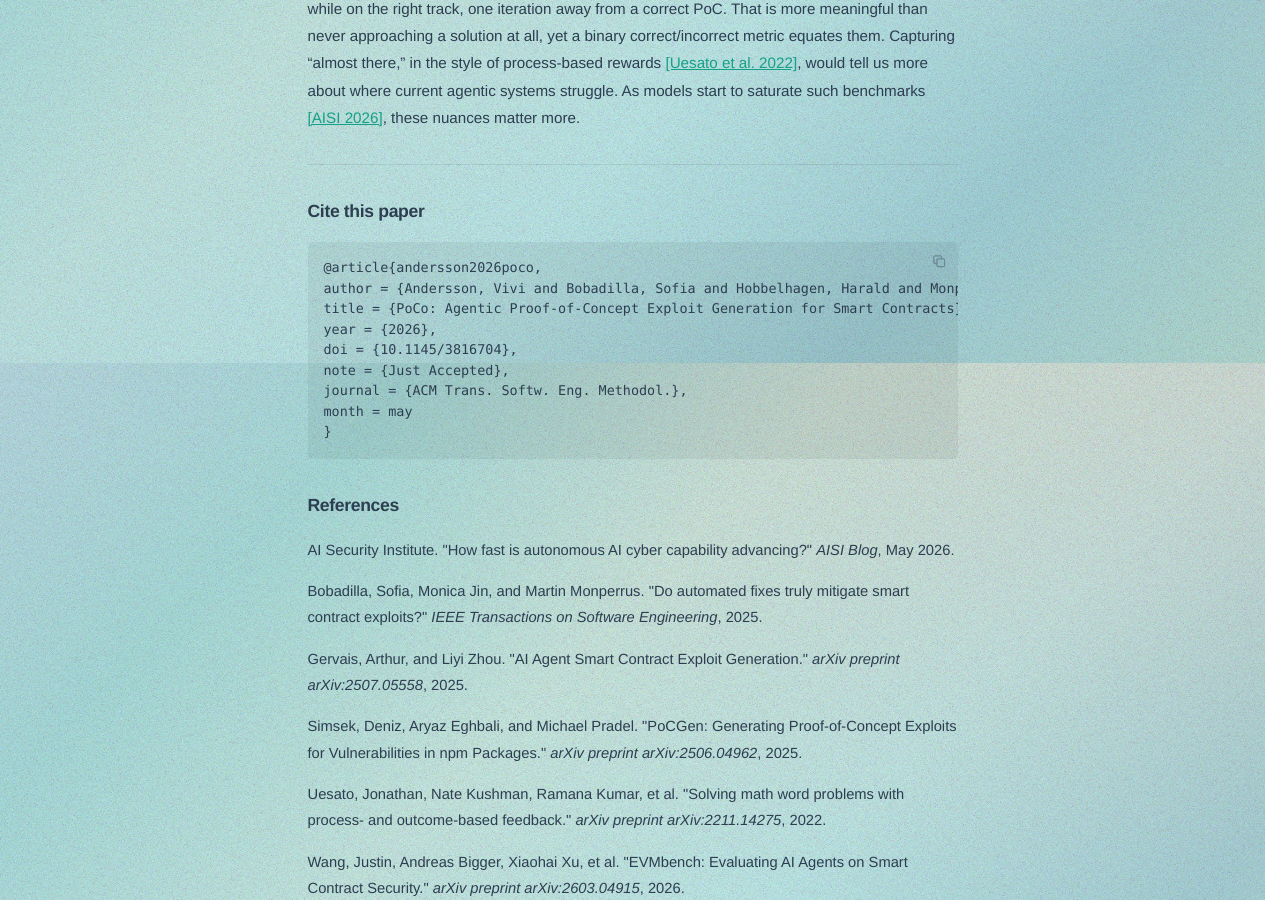
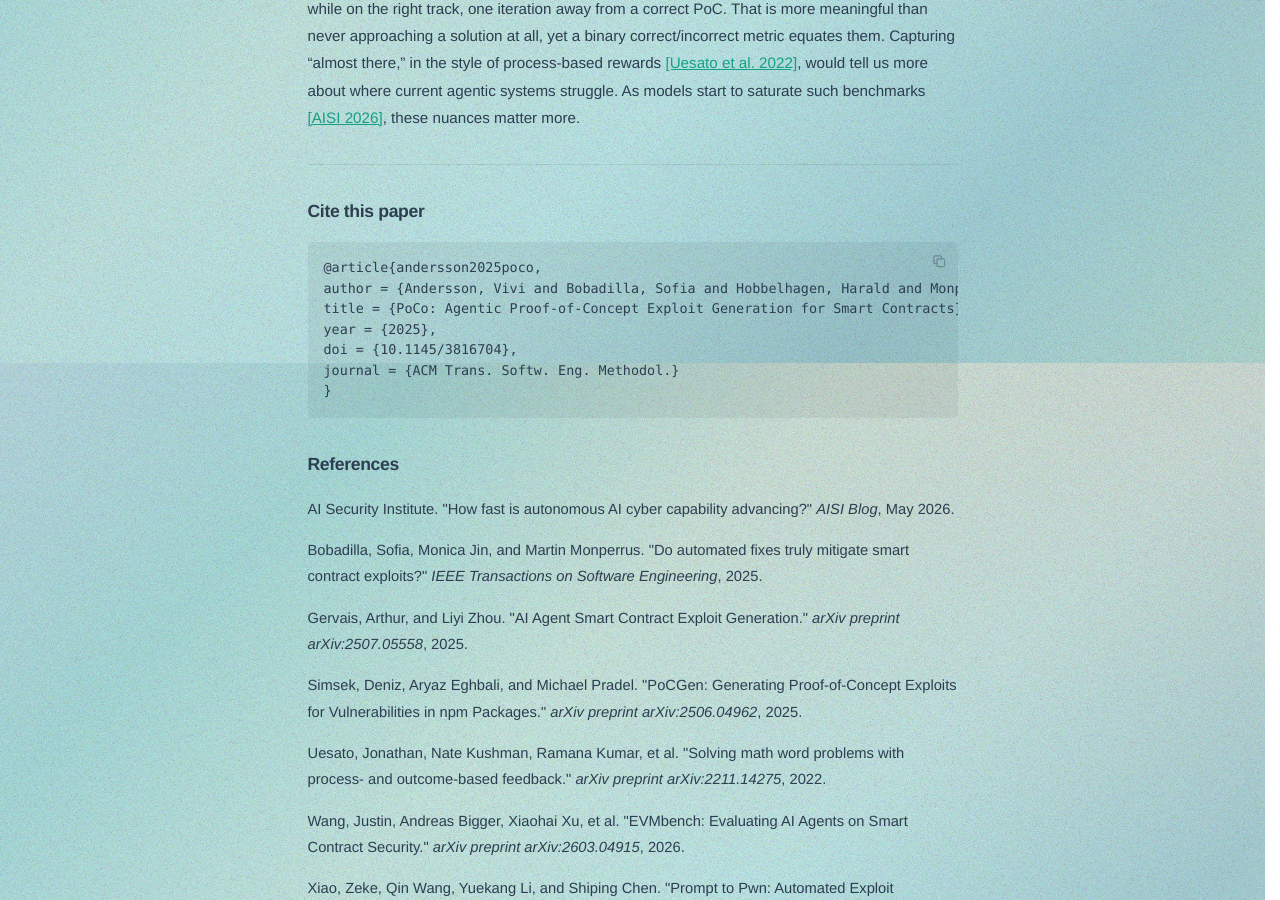
Before and after one commit to vivi365/vivi365.github.io, a Jekyll site: the page built from _posts/2026-05-19-patches-as-correctness-oracles.markdown, in a window 1280 px wide and 900 px high, scrolled down 5937 px. Built offline with Jekyll 4.4.1, drawn with Linux system fonts in a browser that asks for light colours; some web fonts are replaced; some of the changed text lies outside the part shown.

Commit message:
Update PoCo publication details

```diff
--- a/_posts/2025-05-19-patches-as-correctness-oracles.markdown
+++ b/_posts/2026-05-19-patches-as-correctness-oracles.markdown
@@ -150,14 +150,12 @@
     <path d="M7 12.5l3.1 3.1L17.2 8.5"></path>
   </svg>
 </button>
-<pre><code>@article{andersson2026poco,
+<pre><code>@article{andersson2025poco,
 author = {Andersson, Vivi and Bobadilla, Sofia and Hobbelhagen, Harald and Monperrus, Martin},
 title = {PoCo: Agentic Proof-of-Concept Exploit Generation for Smart Contracts},
-year = {2026},
+year = {2025},
 doi = {10.1145/3816704},
-note = {Just Accepted},
-journal = {ACM Trans. Softw. Eng. Methodol.},
-month = may
+journal = {ACM Trans. Softw. Eng. Methodol.}
 }</code></pre>
 </div>
 
--- a/index.markdown
+++ b/index.markdown
@@ -7,7 +7,7 @@
 
 ## Publications
 
-<p class="publication-entry"><span class="publication-title">PoCo: Agentic Proof-of-Concept Exploit Generation for Smart Contracts</span><span class="publication-authors"><span class="author-highlight">Vivi Andersson</span>*, Sofia Bobadilla*, Harald Hobbelhagen, et al.</span><span class="publication-links"><a href="https://arxiv.org/abs/2511.02780" target="_blank" class="paper-link"><svg fill="currentColor" stroke="currentColor" stroke-width="15"><use href="#icon-arxiv"/></svg>Paper</a> <span class="publication-link-separator">·</span> <a href="https://github.com/ASSERT-KTH/Proof-of-Patch/" target="_blank" rel="noopener" class="paper-link"><svg fill="currentColor"><use href="#icon-github"/></svg>Dataset</a></span><span class="publication-meta"><em>Accepted for the ACM TOSEM Special Issue on Agentic AI in Software</em>, 2026</span></p>
+<p class="publication-entry"><span class="publication-title">PoCo: Agentic Proof-of-Concept Exploit Generation for Smart Contracts</span><span class="publication-authors"><span class="author-highlight">Vivi Andersson</span>*, Sofia Bobadilla*, Harald Hobbelhagen, et al.</span><span class="publication-links"><a href="https://arxiv.org/abs/2511.02780" target="_blank" class="paper-link"><svg fill="currentColor" stroke="currentColor" stroke-width="15"><use href="#icon-arxiv"/></svg>Paper</a> <span class="publication-link-separator">·</span> <a href="https://github.com/ASSERT-KTH/Proof-of-Patch/" target="_blank" rel="noopener" class="paper-link"><svg fill="currentColor"><use href="#icon-github"/></svg>Dataset</a></span><span class="publication-meta"><em>ACM Transactions on Software Engineering and Methodology</em>, 2025</span></p>
 
 <p class="publication-entry"><span class="publication-title">Evaluating Cryptographic API Misuse Detectors for Go</span><span class="publication-authors"><span class="author-highlight">Vivi Andersson</span> and Martin Monperrus</span><span class="publication-links"><a href="https://arxiv.org/abs/2604.24085" target="_blank" class="paper-link"><svg fill="currentColor" stroke="currentColor" stroke-width="15"><use href="#icon-arxiv"/></svg>Paper</a> <span class="publication-link-separator">·</span> <a href="https://github.com/ASSERT-KTH/crypto-api-misuse-detectors-go" target="_blank" rel="noopener" class="paper-link"><svg fill="currentColor"><use href="#icon-github"/></svg>Artifact</a></span><span class="publication-meta"><em>Proceedings of the 4th International Workshop on Software Vulnerability Management (SVM '26)</em>, 2026</span></p>
 
```
Also changed, not shown: other parts of _posts/2026-05-19-patches-as-correctness-oracles.markdown (+1 -1 lines).
